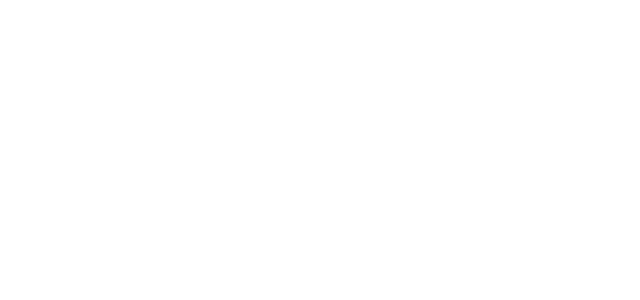
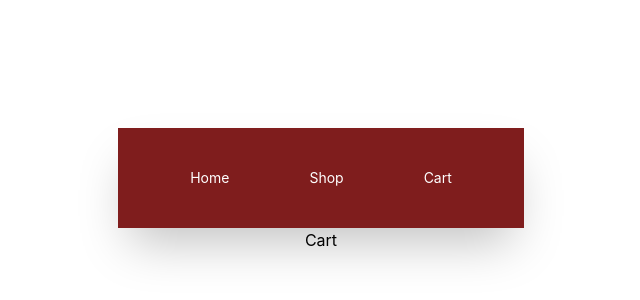
Before and after one commit to Jacobbs123/CPSC471_FinalProject, a React (Create React App) app in the folder client/: page /cart in a window 1280 px wide. Shown: the part 210-510 px from the top of the page, without its empty margins (319-959 px from the left). Built offline with nearby package versions, Linux system fonts and the light colour scheme.

Commit message:
added navbar as well as cart functionality

```diff
--- a/client/package.json
+++ b/client/package.json
@@ -5,6 +5,7 @@
   "dependencies": {
     "@emotion/react": "^11.10.5",
     "@emotion/styled": "^11.10.5",
+    "@material-tailwind/react": "^1.2.4",
     "@mui/icons-material": "^5.10.16",
     "@mui/material": "^5.10.17",
     "@testing-library/jest-dom": "^5.16.5",
--- a/client/src/Authentication/UserAuthentication.jsx
+++ b/client/src/Authentication/UserAuthentication.jsx
@@ -1,5 +1,6 @@
 import axios from "axios";
 import { createContext, useContext, useEffect, useState } from "react";
+
 const userAuthentication = createContext();
 
 export function UserAuthentication({children}) {
@@ -58,6 +59,7 @@
     function logout(){
       localStorage.removeItem("session");
       setUser(null);
+
     }
 
     useEffect(() => {
--- /dev/null
+++ b/client/src/Navbar/NavBar.jsx
@@ -0,0 +1,80 @@
+import { useState, useEffect } from "react";
+import {
+  Navbar,
+  MobileNav,
+  Typography,
+  Button,
+  IconButton,
+} from "@material-tailwind/react";
+import { useNavigate, Link } from "react-router-dom";
+import { useUserAuth } from "../Authentication/UserAuthentication";
+
+export default function Example() {
+  const [openNav, setOpenNav] = useState(false);
+  const { user, logout } = useUserAuth();
+  const navigate = useNavigate();
+
+  const logoutUser = () => {
+    navigate("/");
+    logout();
+  }
+
+  useEffect(() => {
+    window.addEventListener(
+      "resize",
+      () => window.innerWidth >= 960 && setOpenNav(false)
+    );
+  }, []);
+
+  const navList = (
+      <ul className="mb-4 mt-2 flex flex-row gap-2 lg:mb-0 lg:mt-0 lg:flex-row lg:items-center lg:gap-6">
+
+      </ul>
+  );
+
+  return (
+    <Navbar
+      className="bg-red-900 bg-cover py-4 px-4 lg:px-8 lg:py-10 text-white text-xl shadow-2xl"
+    >
+      <div className="container mx-auto flex items-center justify-around">
+        <Typography
+          as="a"
+          href="/"
+          variant="small"
+          className="cursor-pointer px-10 font-normal"
+        >
+          <span>Home</span>
+        </Typography>
+        <Typography
+          as="a"
+          variant="small"
+          color="blue-gray"
+          className="px-10 font-normal"
+        >
+          <Link to="/supply" className="flex items-center">
+            Shop
+          </Link>
+        </Typography>
+        <Typography
+          as="a"
+          variant="small"
+          color="blue-gray"
+          className="px-10 font-normal"
+        >
+          <Link to="/cart" className="flex items-center">
+            Cart
+          </Link>
+        </Typography>
+        {user && (<Button
+          variant="gradient"
+          size="sm"
+          color="blue-gray"
+          onClick={logoutUser}
+          className="lg:inline-lock px-10 font-normal"
+        >
+          <span>Logout</span>
+        </Button>)}
+      </div>
+    </Navbar>
+  );
+}
--- a/client/src/pages/Cart.jsx
+++ b/client/src/pages/Cart.jsx
@@ -1,20 +1,21 @@
 import {React, useState, useEffect} from 'react';
 import { useUserAuth } from '../Authentication/UserAuthentication';
+import NavBar from '../Navbar/NavBar';
 import { Link } from 'react-router-dom';
 import axios from 'axios';
 
 const Cart = () => {
     const [cart, setCart] = useState([]);
-    const [total, setTotal] = useState(0);
     const { user } = useUserAuth();
 
+    useEffect(() => {
+    const getCart = async ()=> {
 
-    const getCart = async ()=> {
         try {
             // Makes an API request to this link
             const res = await axios.get("http://localhost:8800/cart", {
                 params: {
-                    user_id: user.id
+                    user_id: user.user_id
                 }
             });
             setCart(res.data);
@@ -24,20 +25,25 @@
         }
     }
     getCart()
+    }, [user]);
 
     const cartList = cart.map((cart, index) => {
         return (
           <div key={index} className="p-5">
-            <h2
-              className="text-md hover:underline"
-
-            ></h2>
-                </div>
+            <h2>{cart.product_name}</h2>
+            <p>Price: ${cart.price}</p>
+          </div>
         );
     });
 
     return (
-        <div></div>
+        <div>
+            <NavBar />
+            <h1>Cart</h1>
+            <div className="cart">
+                {cartList}
+             </div>
+        </div>
     );
 }
 export default Cart;
--- a/client/src/pages/Supply.jsx
+++ b/client/src/pages/Supply.jsx
@@ -4,6 +4,7 @@
 import { Link } from 'react-router-dom';
 import { useNavigate } from 'react-router-dom';
 import { useUserAuth } from '../Authentication/UserAuthentication';
+import Navbar from '../Navbar/NavBar';
 import axios from 'axios';
 
 const Supply = () => {
@@ -26,18 +27,29 @@
     }, []);
 
 
-    const addCart = (event, product_id, product_name) => {
-        navigate('/cart', {state: {
-          product_id: product_id,
-          product_name: product_name,
-        }});
+    const addCart = (event, product_id) => {
+        const addCart = async ()=> {
+            try {
+                // Makes an API request to this link
+                const res = await axios.post("http://localhost:8800/cart", {
+                    user_id: user.user_id,
+                    product_id: product_id,
+                    quantity: 1,
+                });
+                console.log(res);
+            } catch (err) {
+                console.log(err);
+            }
+        }
+        addCart()
+        navigate('/cart');
       };
 
     const supplyList = supplies.map((supply, index) => {
         return (
           <div key={index} className="p-5">
             <h2
-              className="text-md hover:underline"
+              className="text-md"
             >
             {/* <img src={supply.picture} className=""/> */}
             {supply.product_name}
@@ -45,13 +57,14 @@
             <p className="text-sm">{supply.description}</p>
             <p className="text-sm">Price: {supply.price}</p>
             <p className="text-sm">Quantity: {supply.quantity}</p>
-            <h3 onClick="addCart">Add to cart</h3>
+            <h3 onClick={event => addCart(event, supply.product_id)}>Add to cart</h3>
           </div>
         );
       });
 
     return (
         <div>
+            <Navbar />
             <div className="grid grid-cols-2">
                 {supplyList}
             </div>
```
Also changed, not shown: 2 other files (tests, documents, lock files or other folders).
